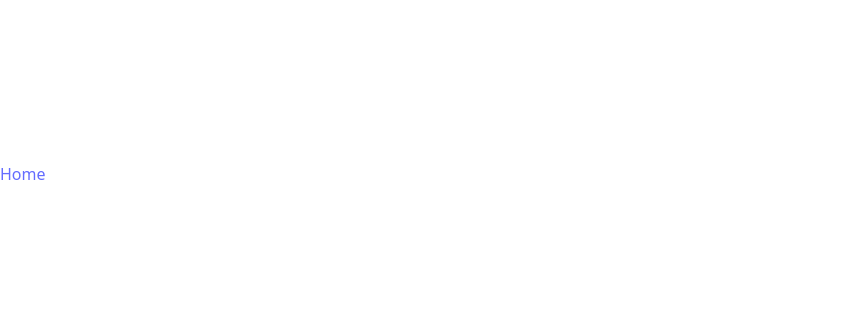
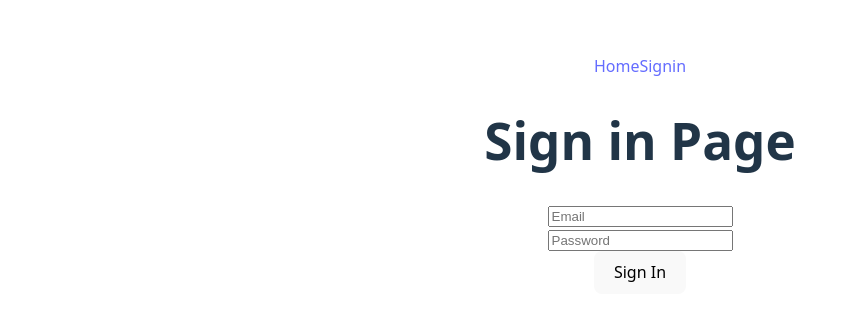
Before and after one commit to fac-32/Jobio-front, a React (Vite) app: page /sign-in in a window 1280 px wide. Before the commit this address had no page. Shown: the part 226-546 px from the top of the page, without its empty margins (0-856 px from the left). Built offline with nearby package versions, Linux system fonts and the light colour scheme.

Commit message:
Add nav link to App.tsx

```diff
--- a/src/App.tsx
+++ b/src/App.tsx
@@ -10,6 +10,7 @@ import { Routes, Route, Link } from 'react-router-dom';
 // 3. add a Route inside the Routes blcok, make sure the path matches with Link
 
 const Home = lazy(() => import('./pages/home'));
+const Signin = lazy(() => import('./pages/Signin'));
 
 export default function App() {
     return (
@@ -17,11 +18,13 @@ export default function App() {
             {/* The <nav> element will exist on every page, since we are only sqapping the Routes below */}
             <nav>
                 <Link to="/home">Home</Link>
+                <Link to="/sign-in">Signin</Link>
             </nav>
 
             <Suspense fallback={<p>Loading…</p>}>
                 <Routes>
                     <Route path="/home" element={<Home />} />
+                    <Route path="/sign-in" element={<Signin />} />
                 </Routes>
             </Suspense>
         </>
```
